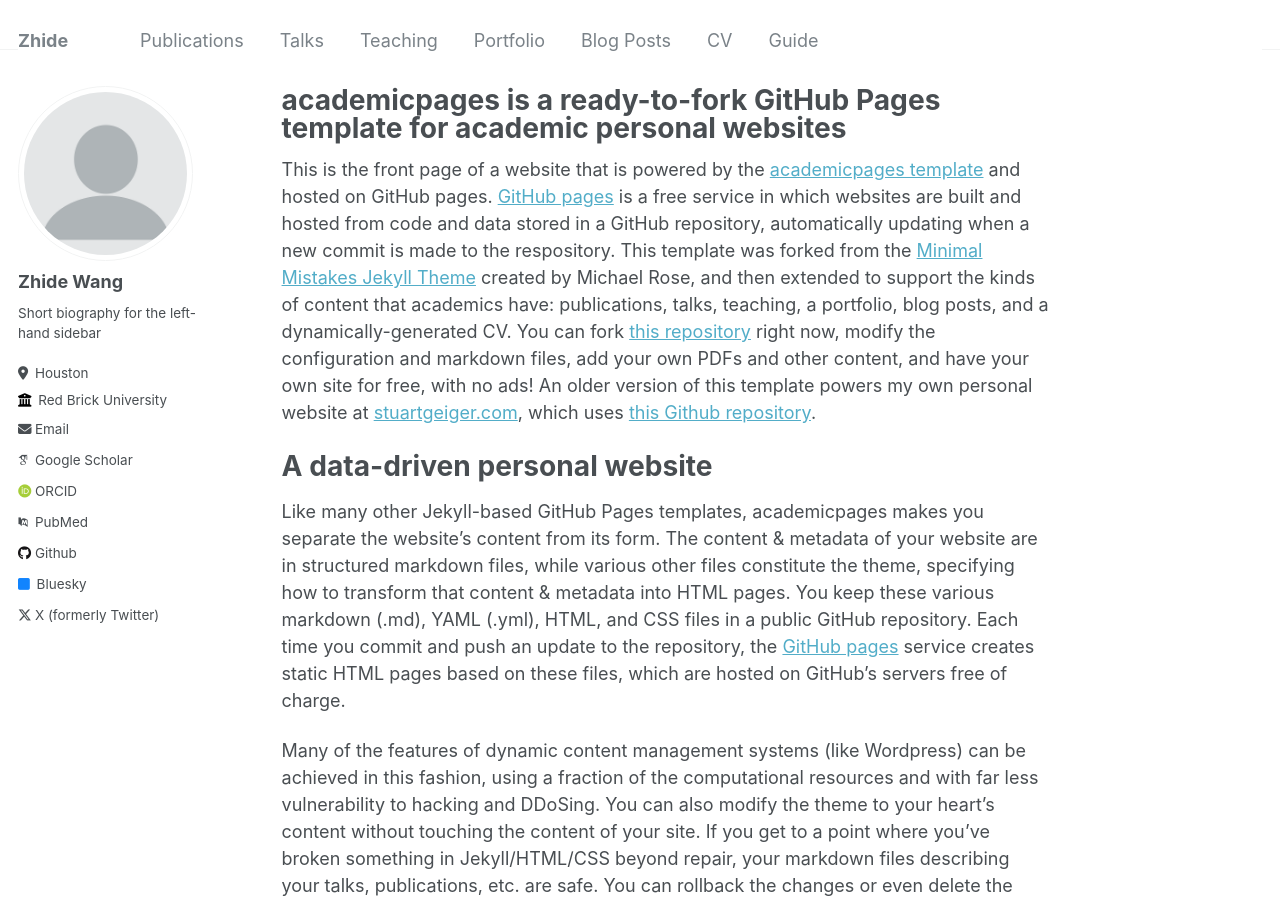
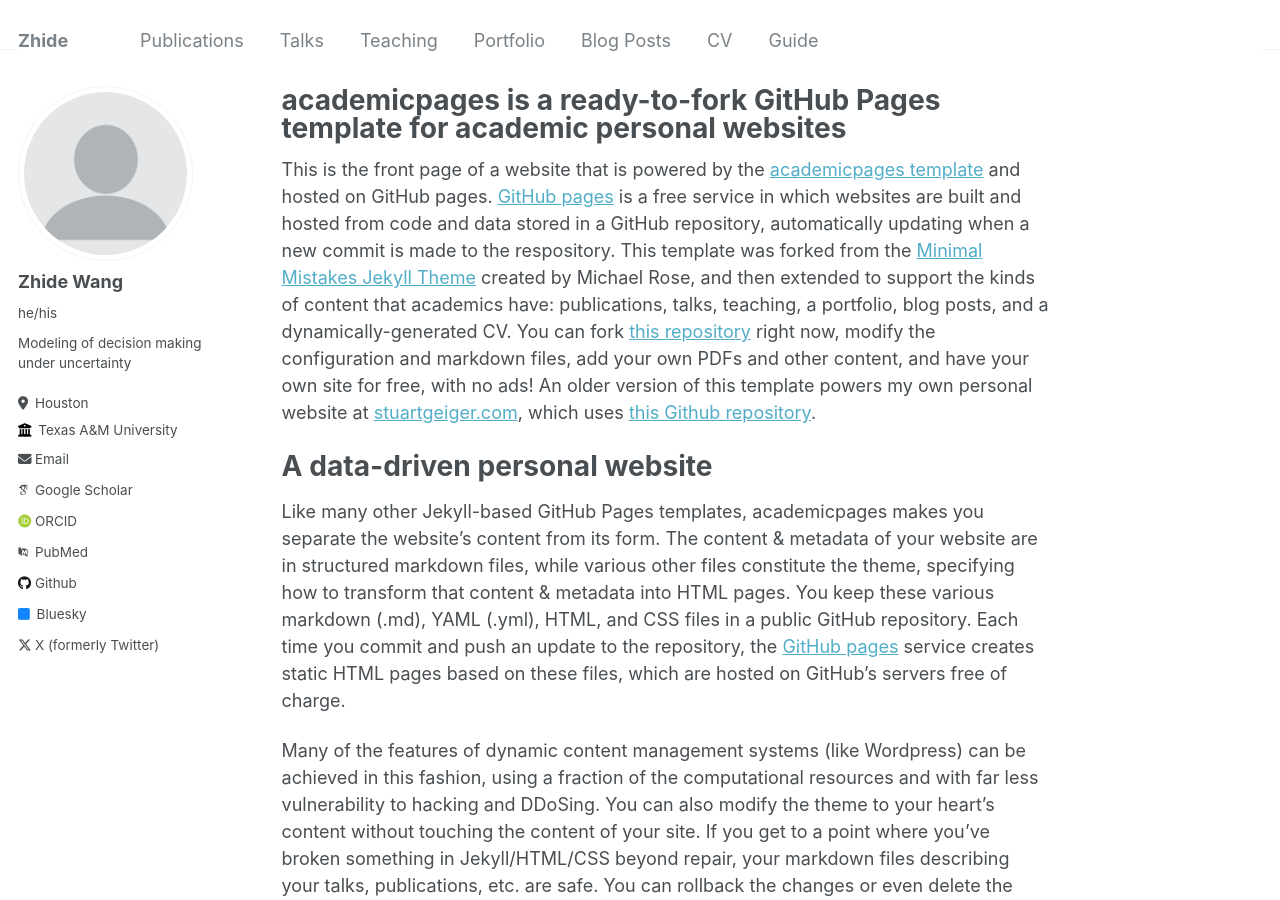
Before and after one commit to WANGZHIDE93429/WANGZHIDE93429.github.io, a Jekyll site: the page built from _pages/about.md, in a window 1280 px wide and 900 px high. Built offline with Jekyll 4.4.1, drawn with Linux system fonts in a browser that asks for light colours; some web fonts are replaced.

Commit message:
Update _config.yml

```diff
--- a/_config.yml
+++ b/_config.yml
@@ -23,12 +23,12 @@ author:
   # Biographic information
   avatar           : "profile.png"
   name             : "Zhide Wang"
-  pronouns         : # example: "she/her"
-  bio              : "Short biography for the left-hand sidebar"
+  pronouns         : "he/his" # example: "she/her"
+  bio              : "Modeling of decision making under uncertainty"
   location         : "Houston"
-  employer         : "Red Brick University"
+  employer         : "Texas A&M University"
   uri              : # URL
-  email            : "none@example.org"
+  email            : "liang93429@tamu.edu"
 
   # Academic websites
   arxiv            : # URL - Update with the correct link to your profile
```
